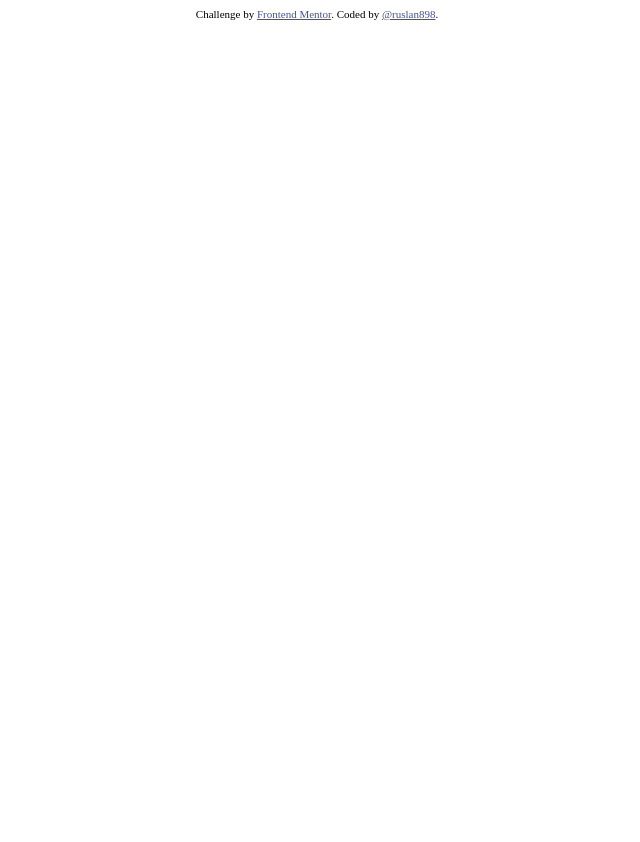
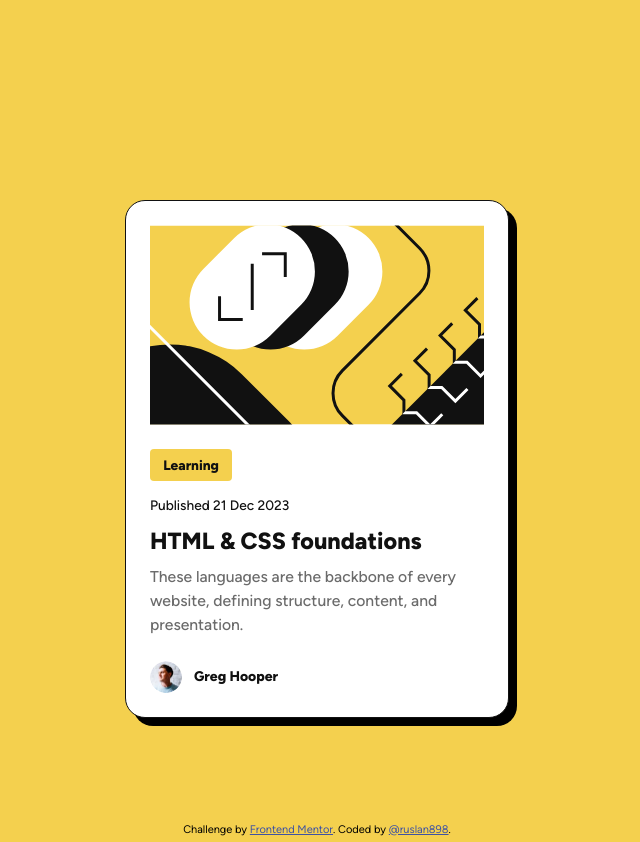
Before and after one commit to ruslan898/frontend-mentor_blog-preview-card, a plain HTML site: page index.html in a window 1280 px wide. Shown: the whole page, without its empty margins (323-963 px from the left). Before the commit the page ends 800 px from the top, so only its background shows below. Drawn offline with Linux system fonts and the light colour scheme.

Commit message:
Complete blog preview card project

```diff
--- a/index.html
+++ b/index.html
@@ -10,22 +10,39 @@
       href="./assets/images/favicon-32x32.png"
     />
     <title>Frontend Mentor | Blog preview card</title>
-    <style>
-      .attribution {
-        font-size: 11px;
-        text-align: center;
-      }
-      .attribution a {
-        color: hsl(228, 45%, 44%);
-      }
-    </style>
+    <link rel="stylesheet" href="style.css" />
   </head>
   <body>
+    <figure class="blog-card">
+      <img
+        src="./assets/images/illustration-article.svg"
+        alt="Article illustration"
+        class="blog-card-img"
+      />
+      <figcaption class="blog-card-descr">
+        <div class="category">Learning</div>
+        <div class="publication-date">
+          Published <time datetime="2023-12-21">21 Dec 2023</time>
+        </div>
+        <h1 class="title">HTML & CSS foundations</h1>
+        <p class="text">
+          These languages are the backbone of every website, defining structure,
+          content, and presentation.
+        </p>
+      </figcaption>
+      <div class="author">
+        <img src="./assets/images/image-avatar.webp" alt="Author avatar" />
+        Greg Hooper
+      </div>
+    </figure>
+
+    <footer>
       <div class="attribution">
         Challenge by
         <a href="https://www.frontendmentor.io?ref=challenge" target="_blank"
           >Frontend Mentor</a
         >. Coded by <a href="https://github.com/ruslan898">@ruslan898</a>.
       </div>
+    </footer>
   </body>
 </html>
--- a/style.css
+++ b/style.css
@@ -0,0 +1,126 @@
+:root {
+  --color-yellow: #f4d04e;
+  --color-gray-950: #111111;
+  --color-gray-500: #6b6b6b;
+  --color-white: #ffffff;
+  --spacing-50: 4px;
+  --spacing-100: 8px;
+  --spacing-150: 12px;
+  --spacing-300: 24px;
+}
+
+@font-face {
+  font-family: Figtree;
+  src: url('./assets/fonts/Figtree-VariableFont_wght.ttf');
+  font-weight: 100 900;
+}
+
+* {
+  margin: 0;
+  padding: 0;
+  box-sizing: border-box;
+}
+
+html {
+  font-family: Figtree, sans-serif;
+}
+
+body {
+  background-color: var(--color-yellow);
+  line-height: 150%;
+  letter-spacing: 0%;
+}
+
+.blog-card {
+  width: 384px;
+  display: flex;
+  flex-direction: column;
+  gap: var(--spacing-200, 24px);
+  padding: var(--spacing-200, 24px);
+  border: 1px solid var(--color-gray-950, rgba(17, 17, 17, 1));
+  border-radius: 20px;
+  box-shadow: 8px 8px 0px 0px rgba(0, 0, 0, 1);
+  background: var(--color-white, rgba(255, 255, 255, 1));
+  margin: 200px auto 0 auto;
+  color: var(--color-gray-950, rgba(17, 17, 17, 1));
+}
+
+.blog-card-img {
+  width: 100%;
+  height: 200px;
+  object-fit: cover;
+}
+
+.blog-card-descr {
+  display: flex;
+  flex-direction: column;
+  gap: 12px;
+}
+
+.category {
+  width: 82px;
+  min-height: 29px;
+  display: flex;
+  justify-content: center;
+  align-items: center;
+  padding: var(--spacing-50, 4px) var(--spacing-150, 12px)
+    var(--spacing-50, 4px) var(--spacing-150, 12px);
+  background-color: var(--color-yellow);
+  font-size: clamp(0.75rem, 0.706rem + 0.188vw, 0.875rem);
+  font-weight: 800;
+  border-radius: 4px;
+}
+
+.publication-date {
+  font-size: clamp(0.75rem, 0.706rem + 0.188vw, 0.875rem);
+  font-weight: 500;
+}
+
+.title {
+  font-size: clamp(1.25rem, 1.162rem + 0.376vw, 1.5rem);
+  font-weight: 800;
+  transition: 0.2s all;
+  cursor: pointer;
+}
+
+.title:hover {
+  color: var(--color-yellow);
+}
+
+.text {
+  color: var(--color-gray-500, rgba(107, 107, 107, 1));
+  font-size: clamp(0.875rem, 0.831rem + 0.188vw, 1rem);
+  font-weight: 500;
+}
+
+.author {
+  display: flex;
+  align-items: center;
+  gap: 12px;
+  font-size: 14px;
+  font-weight: 800;
+}
+
+.author img {
+  width: 32px;
+  height: 32px;
+  border-radius: 50%;
+}
+
+.attribution {
+  font-size: 11px;
+  text-align: center;
+}
+.attribution a {
+  color: hsl(228, 45%, 44%);
+}
+
+footer {
+  margin-top: 100px;
+}
+
+@media screen and (max-width: 400px) {
+  .blog-card {
+    width: 327px;
+  }
+}
```
Also changed, not shown: screenshot.jpg (added), 2 other files. Lines whose indentation alone changed are shown as unchanged.
